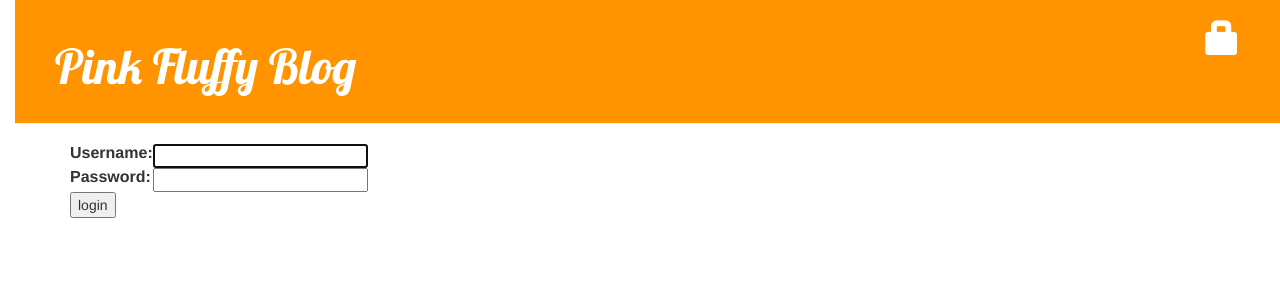
After one commit to lusy/pinkFluffyUnicorns, a Django app: page /accounts/login/ in a window 1280 px wide. The commit adds this page. Shown: the top 300 px of the page. Run offline with Django 3.2, Linux system fonts and the light colour scheme; some libraries are stand-ins or nearby versions.

Commit message:
allow users to log in and out

```diff
--- a/blog/templates/blog/base.html
+++ b/blog/templates/blog/base.html
@@ -13,7 +13,10 @@
     <div class="page-header">
       {% if user.is_authenticated %}
         <a href="{% url 'post_new' %}" class="top-menu"><span class="glyphicon glyphicon-plus"></span></a>
-        <a href="{% url 'post_draft_list' %}" class="top-menu"><span class="glyphicon-edit"></span></a>
+        <a href="{% url 'post_draft_list' %}" class="top-menu"><span class="glyphicon glyphicon-edit"></span></a>
+        <p class="top-menu">Hello {{ user.username }} <small>(<a href="{% url 'logout'%}">Log out</a>)</small></p>
+      {% else %}
+        <a href="{% url 'login' %}" class="top-menu"><span class="glyphicon glyphicon-lock"></span></a>
       {% endif %}
       <h1><a href="/">Pink Fluffy Blog</a></h1>
     </div>
--- /dev/null
+++ b/blog/templates/registration/login.html
@@ -0,0 +1,24 @@
+{% extends "blog/base.html" %}
+
+{% block content %}
+  {% if form.errors %}
+    <p>Your name and password didn't match. Please try again.</p>
+  {% endif %}
+
+  <form method="post" action="{% url 'login' %}">
+    {% csrf_token %}
+      <table>
+        <tr>
+          <td>{{ form.username.label_tag }}</td>
+          <td>{{ form.username }}</td>
+        </tr>
+        <tr>
+          <td>{{ form.password.label_tag }}</td>
+          <td>{{ form.password }}</td>
+        </tr>
+      </table>
+
+      <input type="submit" value="login" />
+      <input type="hidden" name="next" value="{{ next }}" />
+    </form>
+{% endblock %}
--- a/blog/views.py
+++ b/blog/views.py
@@ -1,4 +1,5 @@
 from django.shortcuts import render, get_object_or_404, redirect
+from django.contrib.auth.decorators import login_required
 from django.utils import timezone
 
 from .models import Post
@@ -15,6 +16,7 @@ def post_detail(request, pk):
     return render(request, 'blog/post_detail.html', {'post': post})
 
 
+@login_required
 def post_new(request):
     if request.method == "POST":
         form = PostForm(request.POST)
@@ -30,6 +32,7 @@ def post_new(request):
     return render(request, 'blog/post_edit.html', {'form': form})
 
 
+@login_required
 def post_edit(request, pk):
     post = get_object_or_404(Post, pk=pk)
     if request.method == "POST":
@@ -46,17 +49,20 @@ def post_edit(request, pk):
     return render(request, 'blog/post_edit.html', {'form' : form})
 
 
+@login_required
 def post_draft_list(request):
     posts = Post.objects.filter(published_date__isnull=True).order_by('-created_date')
     return render(request, 'blog/post_draft_list.html', {'posts' : posts})
 
 
+@login_required
 def post_publish(request, pk):
     post = get_object_or_404(Post, pk=pk)
     post.publish()
     return redirect('post_detail', pk=pk)
 
 
+@login_required
 def post_remove(request, pk):
     post = get_object_or_404(Post, pk=pk)
     post.delete()
--- a/pinkFluffy/settings.py
+++ b/pinkFluffy/settings.py
@@ -120,3 +120,7 @@ USE_TZ = True
 
 STATIC_URL = '/static/'
 STATIC_ROOT = os.path.join(BASE_DIR, 'static')
+
+# Other custom settings
+
+LOGIN_REDIRECT_URL = '/' # redirect to root after successful login
--- a/pinkFluffy/urls.py
+++ b/pinkFluffy/urls.py
@@ -16,7 +16,11 @@ Including another URLconf
 from django.conf.urls import include, url
 from django.contrib import admin
 
+from django.contrib.auth import views
+
 urlpatterns = [
     url(r'^admin/', admin.site.urls),
+    url(r'^accounts/login/$', views.login, name='login'),
+    url(r'^accounts/logout/$', views.logout, name='logout', kwargs={'next_page': '/'}),
     url(r'', include('blog.urls')),
 ]
```
